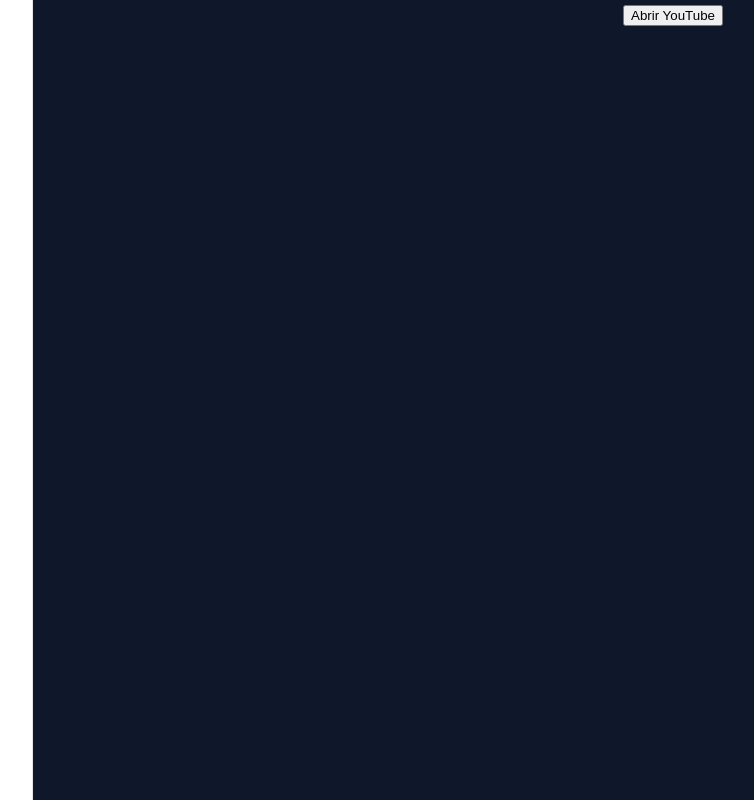
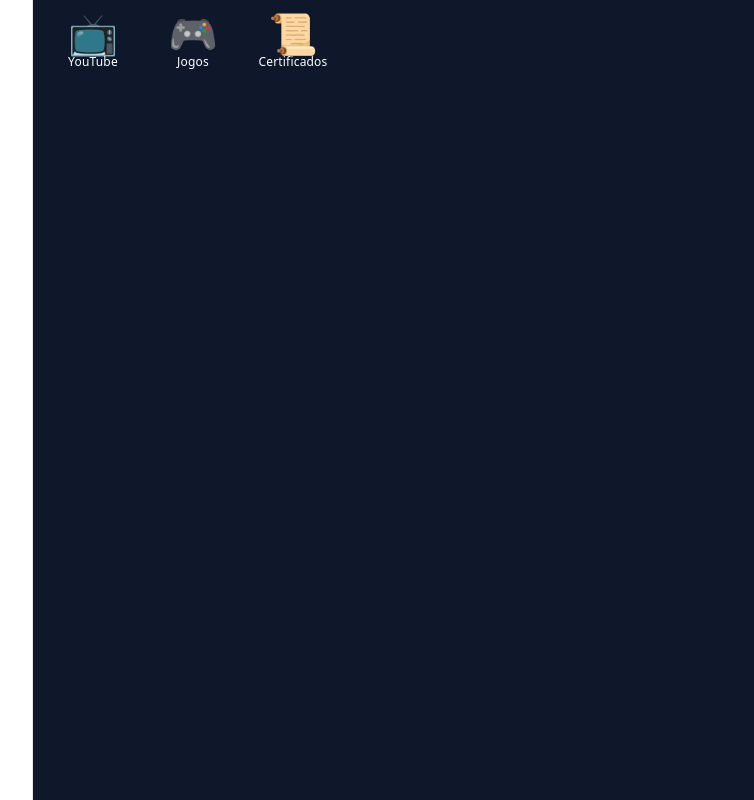
Before and after one commit to igrcosta/MeuPortfolio, a React (Vite) app in the folder meu-portfolio-os/: page / in a window 1280 px wide. Shown: the top 800 px of the page, without its empty margins (45-799 px from the left). Built offline with nearby package versions, Linux system fonts and the light colour scheme.

Commit message:
Primeiros apps para a interface

```diff
--- a/meu-portfolio-os/src/App.jsx
+++ b/meu-portfolio-os/src/App.jsx
@@ -1,52 +1,77 @@
-// Importa a função de estado 'useState' do coração do React
 import { useState } from 'react';
-
-// Importa o componente 'Rnd' da biblioteca externa 'react-rnd' que faz a mágica de arrastar/redimensionar
 import { Rnd } from 'react-rnd';
 
-// Define a função principal da tela. O 'export default' permite que o React execute este componente
 export default function App() {
 
-  // Cria a memória da tela:
-  // 'janelaAberta' guarda o valor (true ou false)
-  // 'setJanelaAberta' é a ÚNICA função que pode alterar esse valor
-  // 'useState(false)' define que a janela começa FECHADA (false)
-  const [janelaAberta, setJanelaAberta] = useState(false);
+  // 1. estados -> servem como nossos aplicativos
+  const [janelaYoutube, setJanelaYoutube] = useState(false);
+  const [janelaJogos, setJanelaJogos] = useState(false);
+  const [janelaCertificados, setJanelaCertificados] = useState(false);
 
-  // O 'return' entrega pro navegador tudo o que deve ser desenhado visualmente na tela
   return (
+    // Área de trabalho, desktop
+    <div style={{ width: '100vw', height: '100vh', backgroundColor: '#0f172a', position: 'relative' }}>
 
-    // Div principal que serve de "Área de Trabalho" (Desktop)
-    // style={{ ... }} passa propriedades de CSS em formato de objeto JavaScript
-    // width: '100vw' = 100% da largura da tela | height: '100vh' = 100% da altura da tela
-    <div style={{ width: '100vw', height: '100vh', backgroundColor: '#0f172a' }}>
+      {/* Região onde fica os ícones*/}
+      <div style={{ display: 'flex', gap: '20px', padding: '20px' }}>
 
-      {/* Botão que simula o Ícone do App */}
-      {/* onClick={() => setJanelaAberta(true)} diz: ao clicar, chame a função e mude 'janelaAberta' para true */}
-      <button onClick={() => setJanelaAberta(true)}>
-        Abrir YouTube
-      </button>
+        {/* Ícone 1: YouTube */}
+        <div
+          onClick={() => setJanelaYoutube(true)}
+          style={{ textAlign: 'center', color: '#fff', cursor: 'pointer', width: '80px' }}
+        >
+          <div style={{ fontSize: '40px' }}>📺</div>
+          <span style={{ fontSize: '12px' }}>YouTube</span>
+        </div>
 
-      {/* RENDERIZAÇÃO CONDICIONAL: O operador '&&' (E lógico) funciona como um "Se... então..." */}
-      {/* Se 'janelaAberta' for true, o React executa e desenha o que está dentro dos parênteses () */}
-      {janelaAberta && (
+        {/* Ícone 2: Jogos */}
+        <div
+          onClick={() => setJanelaJogos(true)}
+          style={{ textAlign: 'center', color: '#fff', cursor: 'pointer', width: '80px' }}
+        >
+          <div style={{ fontSize: '40px' }}>🎮</div>
+          <span style={{ fontSize: '12px' }}>Jogos</span>
+        </div>
 
-        // Componente do react-rnd que cria a caixa com física de drag-and-drop
-        // 'default' define a posição inicial (x:100, y:100) e o tamanho inicial em pixels
-        // 'bounds="parent"' impede que a janela seja arrastada para fora da div pai (a tela escura)
-        <Rnd
-          default={{ x: 100, y: 100, width: 400, height: 300 }}
-          bounds="parent"
+        {/* Ícone 3: Certificados */}
+        <div
+          onClick={() => setJanelaCertificados(true)}
+          style={{ textAlign: 'center', color: '#fff', cursor: 'pointer', width: '80px' }}
         >
-          {/* Div interna para dar a cor escura, texto branco e padding para o conteúdo da janela */}
+          <div style={{ fontSize: '40px' }}>📜</div>
+          <span style={{ fontSize: '12px' }}>Certificados</span>
+        </div>
+
+      </div>
+
+      {/* 3. JANELAS (SÓ APARECEM SE O ESTADO FOR TRUE) */}
+
+      {/* JANELA DO YOUTUBE */}
+      {janelaYoutube && (
+        <Rnd default={{ x: 100, y: 100, width: 400, height: 300 }} bounds="parent">
           <div style={{ background: '#1e293b', color: '#fff', height: '100%', padding: '10px' }}>
+            <button onClick={() => setJanelaYoutube(false)}>X</button>
+            <p>App do YouTube</p>
+          </div>
+        </Rnd>
+      )}
 
-            {/* Botão de Fechar 'X' */}
-            {/* Ao clicar, chama setJanelaAberta(false). O React percebe que mudou pra false e APAGA a janela da tela */}
-            <button onClick={() => setJanelaAberta(false)}>X</button>
+      {/* JANELA DE JOGOS */}
+      {janelaJogos && (
+        <Rnd default={{ x: 150, y: 150, width: 400, height: 300 }} bounds="parent">
+          <div style={{ background: '#1e293b', color: '#fff', height: '100%', padding: '10px' }}>
+            <button onClick={() => setJanelaJogos(false)}>X</button>
+            <p>Launcher de Jogos</p>
+          </div>
+        </Rnd>
+      )}
 
-            {/* Texto simples exibido dentro da janela */}
-            <p>Minha primeira janela interativa!</p>
+      {/* JANELA DE CERTIFICADOS */}
+      {janelaCertificados && (
+        <Rnd default={{ x: 200, y: 200, width: 400, height: 300 }} bounds="parent">
+          <div style={{ background: '#1e293b', color: '#fff', height: '100%', padding: '10px' }}>
+            <button onClick={() => setJanelaCertificados(false)}>X</button>
+            <p>Meus Certificados</p>
           </div>
         </Rnd>
       )}
```
